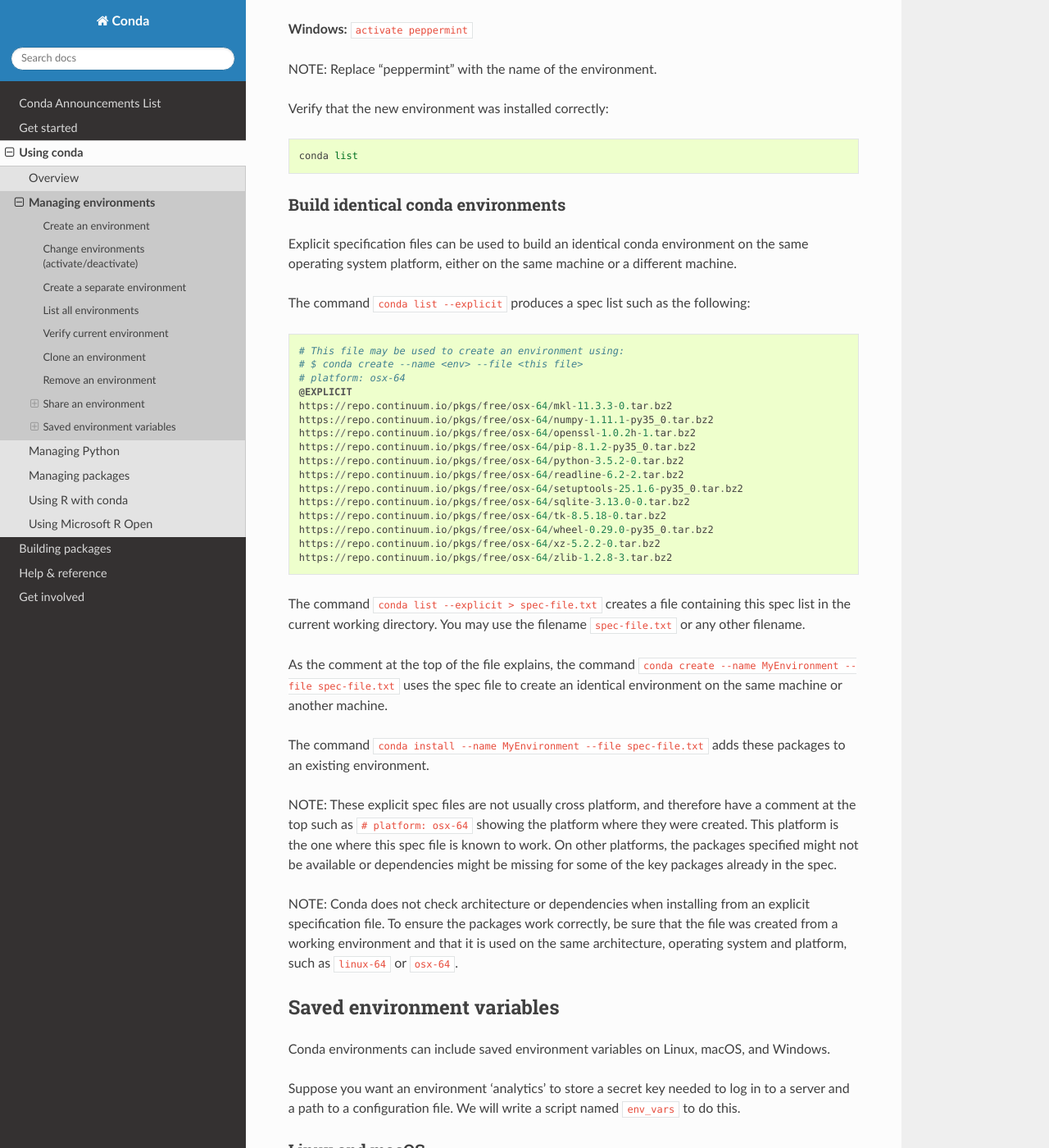
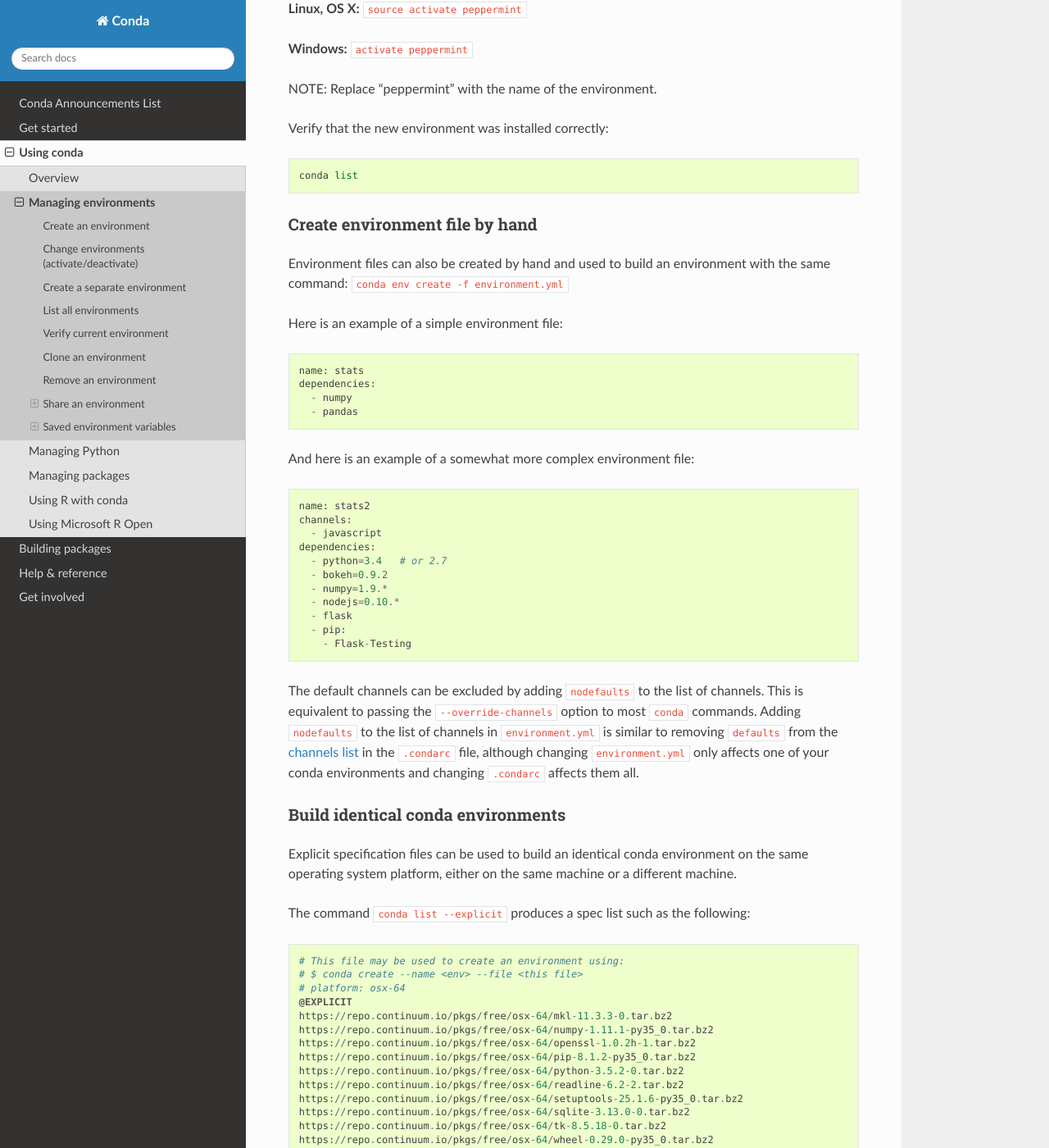
Before and after one commit to conda/conda-docs, a Sphinx documentation site: the page built from docs/source/using/envs.rst, in a window 1280 px wide and 1400 px high, scrolled down 4950 px. Shown: the whole window at 82% size. Built offline with Sphinx 7.4.7 and the Read the Docs theme 2.0.0, drawn with Linux system fonts in a browser that asks for light colours; some of the changed text lies outside the part shown.

Commit message:
add examples of environment.yml
add examples of environment.yml

```diff
--- a/docs/source/config.rst
+++ b/docs/source/config.rst
@@ -66,6 +66,8 @@
 General configuration
 =====================
 
+
+.. _config-channels:
 
 Channel locations (channels)
 ^^^^^^^^^^^^^^^^^^^^^^^^^^^^
--- a/docs/source/using/envs.rst
+++ b/docs/source/using/envs.rst
@@ -197,6 +197,38 @@
 
    conda list
 
+Create environment file by hand
+~~~~~~~~~~~~~~~~~~~~~~~~~~~~~~~
+
+Environment files can also be created by hand and used to build an environment with the same command: ``conda env create -f environment.yml``
+
+Here is an example of a simple environment file:
+
+.. code::
+
+    name: stats
+    dependencies:
+      - numpy
+      - pandas
+
+And here is an example of a somewhat more complex environment file:
+
+.. code::
+
+    name: stats2
+    channels:
+      - javascript
+    dependencies:
+      - python=3.4   # or 2.7
+      - bokeh=0.9.2
+      - numpy=1.9.*
+      - nodejs=0.10.*
+      - flask
+      - pip:
+        - Flask-Testing
+
+The default channels can be excluded by adding ``nodefaults`` to the list of channels. This is equivalent to passing the ``--override-channels`` option to most ``conda`` commands. Adding ``nodefaults`` to the list of channels in ``environment.yml`` is similar to removing ``defaults`` from the :ref:`channels list <config-channels>` in the ``.condarc`` file, although changing ``environment.yml`` only affects one of your conda environments and changing ``.condarc`` affects them all.
+
 Build identical conda environments
 ~~~~~~~~~~~~~~~~~~~~~~~~~~~~~~~~~~
 
```
